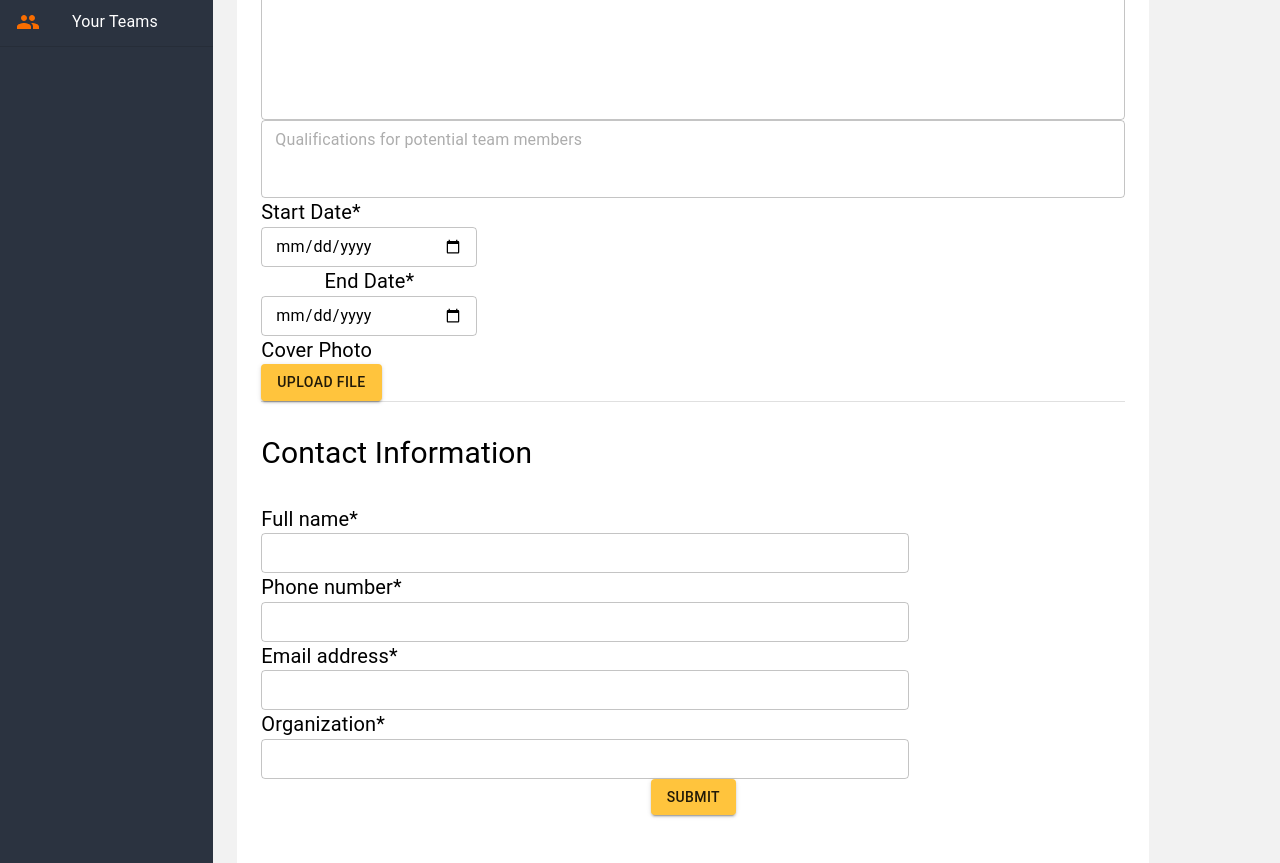
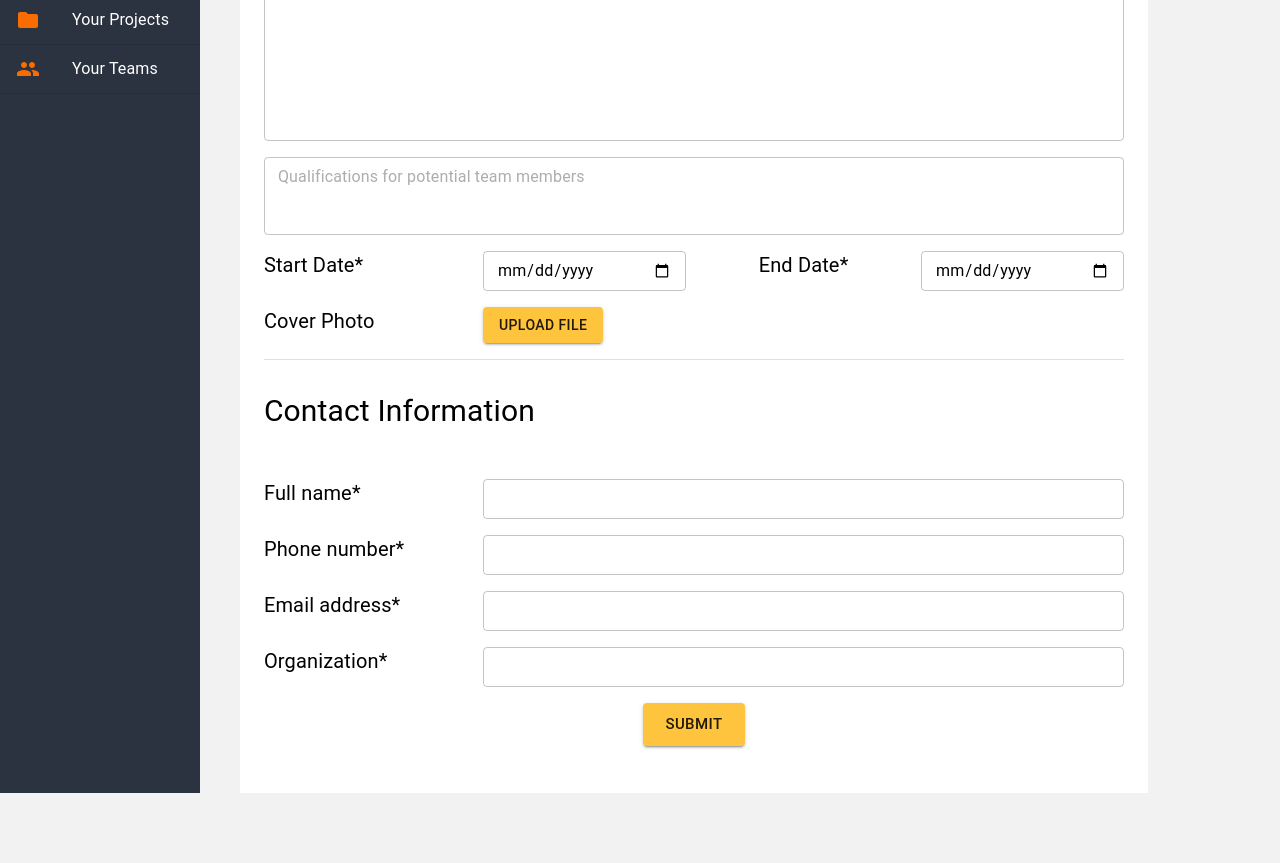
Before and after one commit to CodeAgainstRacism/codeagainstracism.org, a React (Create React App) app in the folder frontend/: page /newprojectform in a window 1280 px wide. Shown: the part 300-1163 px from the top of the page. After the commit the page ends 1101 px from the top, so only its background shows below. Built offline with nearby package versions, Linux system fonts and the light colour scheme; no server answers.

Commit message:
fixed grid styling

```diff
--- a/frontend/src/pages/NewProjectForm.jsx
+++ b/frontend/src/pages/NewProjectForm.jsx
@@ -1,8 +1,7 @@
 
-import React, {Component} from "react";
+import React from "react";
 //CLASSES CANNOT USE STYLING HOOKS
 import {Container,
-        CssBaseline,
         Button,
         TextField,
         Grid,
@@ -40,15 +39,13 @@ const projectFormStyles = theme => ({
 
     rightContainer: {
       backgroundColor: "white",
-      paddingTop: "5%",
+      paddingTop: "3%",
       fontSize : theme.spacing(2.5),
       paddingBottom: "5%",
       width: "95%",
     },
   }
   )
-
-
 
 class NewProjectForm extends React.Component {
   //classes = projectFormStyles()
@@ -71,17 +68,19 @@ class NewProjectForm extends React.Component {
     this.setState({
       [name]: value
     });
-
-  //   this.setState({
-  //     projectName: event.target.value,
-  //     description: event.target.value,
-  //     roles: event.target.value});
    }
 
   handleSubmit(event) {
     alert('A name was submitted: ' + this.state.projectName);
     alert('A name was submitted: ' + this.state.description);
     alert('A name was submitted: ' + this.state.roles);
+    alert('A name was submitted: ' + this.state.startDate);
+    alert('A name was submitted: ' + this.state.endDate);
+    alert('A name was submitted: ' + this.state.fullName);
+    alert('A name was submitted: ' + this.state.phone);
+    alert('A name was submitted: ' + this.state.email);
+    alert('A name was submitted: ' + this.state.organization);
+
     event.preventDefault();
     const data = {
       projectName: this.state.projectName,
@@ -112,7 +111,7 @@ class NewProjectForm extends React.Component {
     const { classes } = this.props;
     return (
       <form onSubmit={this.handleSubmit}>
-        <Grid container spacing = {0} direction={"row"}>
+        <Grid container spacing = {2} direction={"row"}>
              <Grid item xs = {2} container alignItems = "stretch">
                  <SideBar/>
              </Grid>
@@ -123,8 +122,8 @@ class NewProjectForm extends React.Component {
              </Container>
 
             <Container className = {classes.rightContainer}>
-              <Grid container spacing={3} className = {classes.gridText}></Grid>
-        <Grid item xs = {12} >
+              <Grid container spacing={2} className = {classes.gridText}>
+                <Grid item xs = {12} >
                   <TextField value = {this.state.projectName} onChange = {this.handleInputChange} name = "projectName" label = "Enter Your Project's Name"/>
               </Grid>
               <Grid item xs = {12} >
@@ -138,13 +137,13 @@ class NewProjectForm extends React.Component {
                   Start Date*
               </Grid>
               <Grid item container xs = {3} display = "flex" justify = "space-evenly">
-                  <TextField name = "startDate" type = "date"/>
+                  <TextField value = {this.state.startDate} onChange = {this.handleInputChange} name = "startDate" type = "date"/>
               </Grid>
               <Grid item container xs = {3} display = "flex" justify = "space-evenly" >
                   End Date*
               </Grid>
               <Grid item container xs = {3} display = "flex" justify = "space-evenly"  >
-                  <TextField name = "endDate" type = "date"/>
+                  <TextField value = {this.state.endDate} onChange = {this.handleInputChange} name = "endDate" type = "date"/>
               </Grid>
               <Grid item xs = {3} >
                   Cover Photo
@@ -163,28 +162,29 @@ class NewProjectForm extends React.Component {
                   Full name*
               </Grid>
               <Grid item xs = {9} >
-                  <TextField name = "fullName"/>
+                  <TextField value = {this.state.name} onChange = {this.handleInputChange} name = "fullName"/>
               </Grid>
               <Grid item xs = {3} >
                   Phone number*
               </Grid>
               <Grid item xs = {9} >
-                    <TextField name = "phone"/>
+                    <TextField value = {this.state.phone} onChange = {this.handleInputChange} name = "phone"/>
               </Grid>
               <Grid item xs = {3} >
                   Email address*
               </Grid>
               <Grid item xs = {9}>
-                  <TextField name = "email"/>
+                  <TextField value = {this.state.email} onChange = {this.handleInputChange}name = "email"/>
               </Grid>
               <Grid item xs = {3} >
                   Organization*
               </Grid>
               <Grid item xs = {9} >
-                  <TextField name = "organization"/>
+                  <TextField value = {this.state.organization} onChange = {this.handleInputChange} name = "organization"/>
               </Grid>
               <Grid item container xs={12} justify = "center">
-                  <Button type = "submit" color ="primary" variant = "contained">Submit</Button>
+                  <Button size = "large" type = "submit" color ="primary" variant = "contained">Submit</Button>
+              </Grid>
               </Grid>
           </Container>
           </Grid>
```
